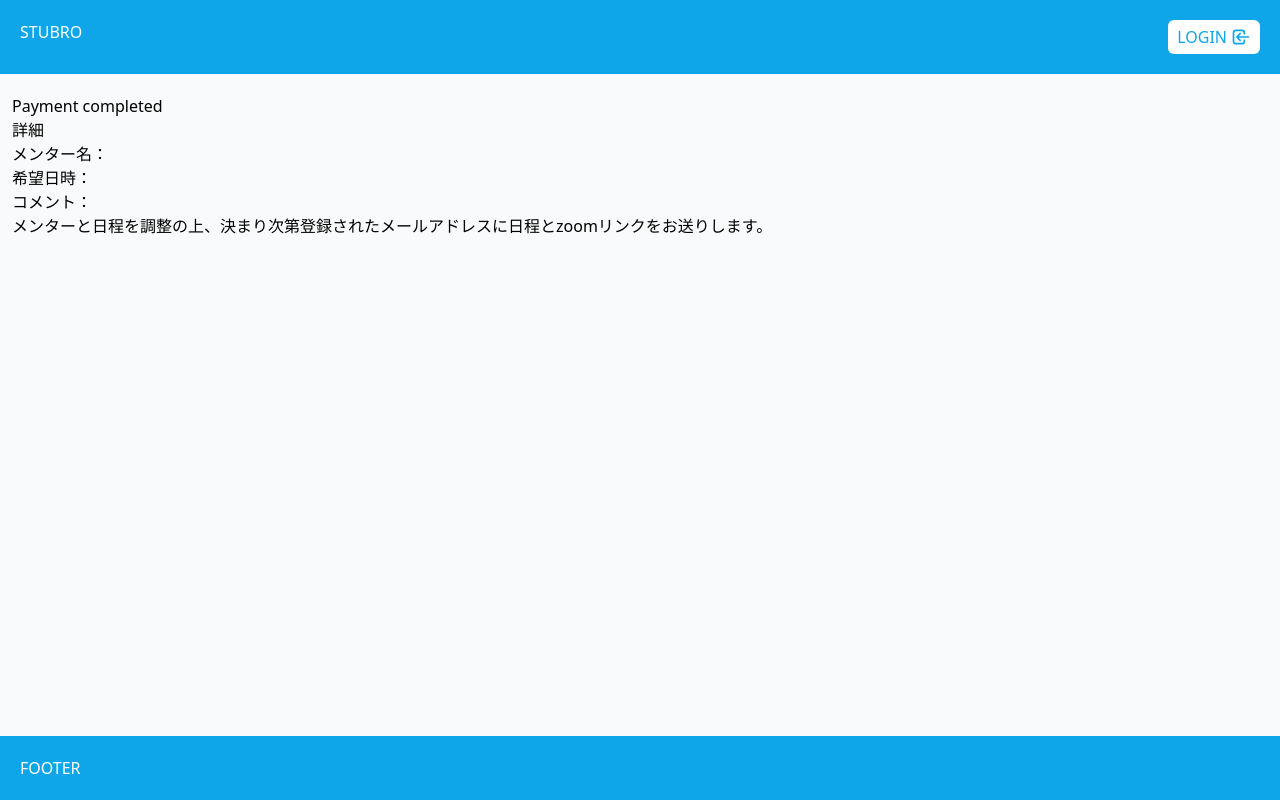
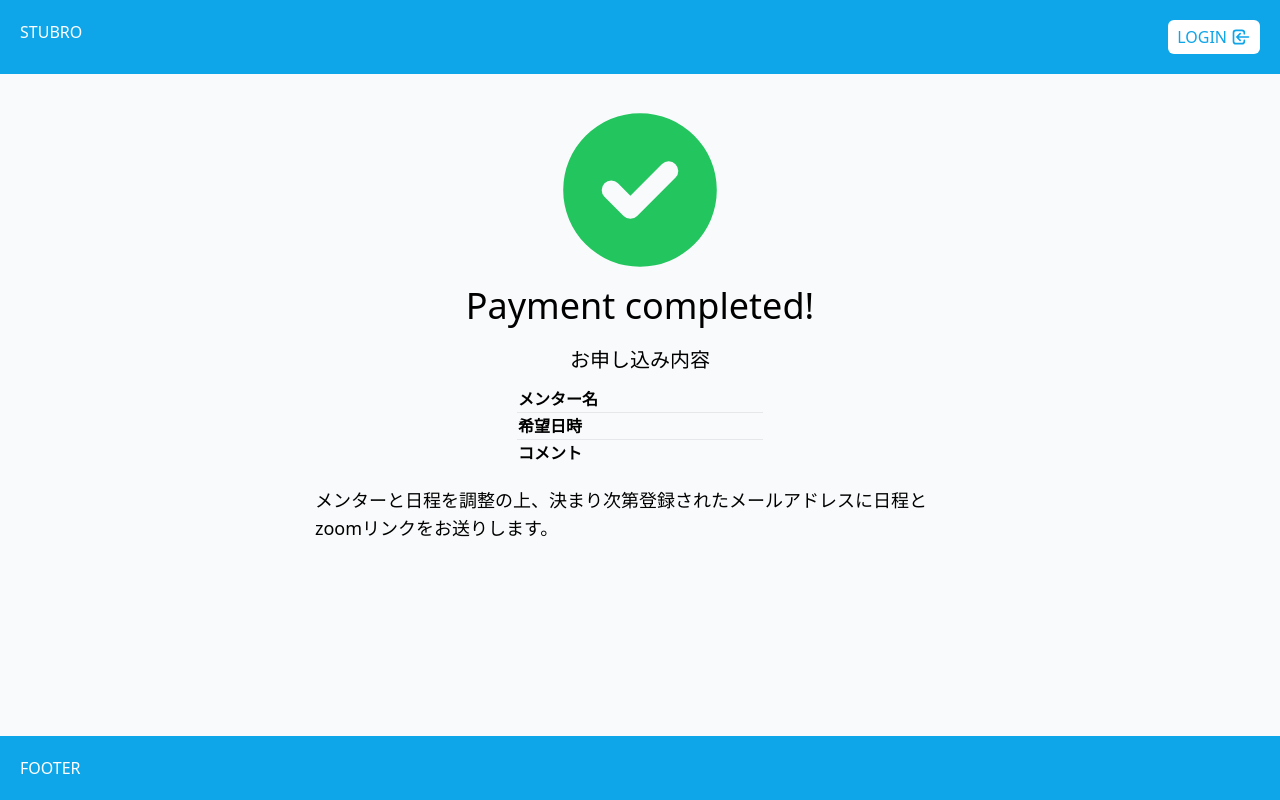
Before and after one commit to kazukitaninaka/stubro, a Next.js app in the folder app/: page /payment-completed in a window 1280 px wide. Built offline with nearby package versions, Linux system fonts and the light colour scheme; no server answers.

Commit message:
adjust style of payment-completed page

```diff
--- a/app/pages/payment-completed/index.tsx
+++ b/app/pages/payment-completed/index.tsx
@@ -1,4 +1,5 @@
 import React, { useEffect } from 'react';
+import { CheckCircleIcon } from '@heroicons/react/solid';
 import useConsultationDetailsSlice from '../../slices/consultationDetails/useConsultationDetailsSlice';
 
 export default function PaymentCompleted() {
@@ -10,13 +11,27 @@ export default function PaymentCompleted() {
     };
   }, []);
   return (
-    <div>
-      <h2>Payment completed</h2>
-      <p>詳細</p>
-      <p>メンター名：{consultationDetails.username}</p>
-      <p>希望日時：{consultationDetails.desirableDate}</p>
-      <p>コメント：{consultationDetails.comments}</p>
-      <p>
+    <div className='max-w-[650px] mx-auto'>
+      <CheckCircleIcon className='h-48 w-48 text-green-500 mx-auto' />
+      <p className='text-center text-4xl mb-5'>Payment completed!</p>
+      <p className='text-center text-xl mb-3'>お申し込み内容</p>
+      <table className='table-fixed mx-auto'>
+        <tbody className='divide-y divide-gray-200'>
+          <tr>
+            <td className='w-1/3 font-bold'>メンター名</td>
+            <td className='text-lg'>{consultationDetails.username}</td>
+          </tr>
+          <tr>
+            <td className='font-bold'>希望日時</td>
+            <td className='text-lg whitespace-pre-wrap'>{consultationDetails.desirableDate}</td>
+          </tr>
+          <tr>
+            <td className='font-bold'>コメント</td>
+            <td className='text-lg'>{consultationDetails.comments}</td>
+          </tr>
+        </tbody>
+      </table>
+      <p className='mt-5 text-lg'>
         メンターと日程を調整の上、決まり次第登録されたメールアドレスに日程とzoomリンクをお送りします。
       </p>
     </div>
```
